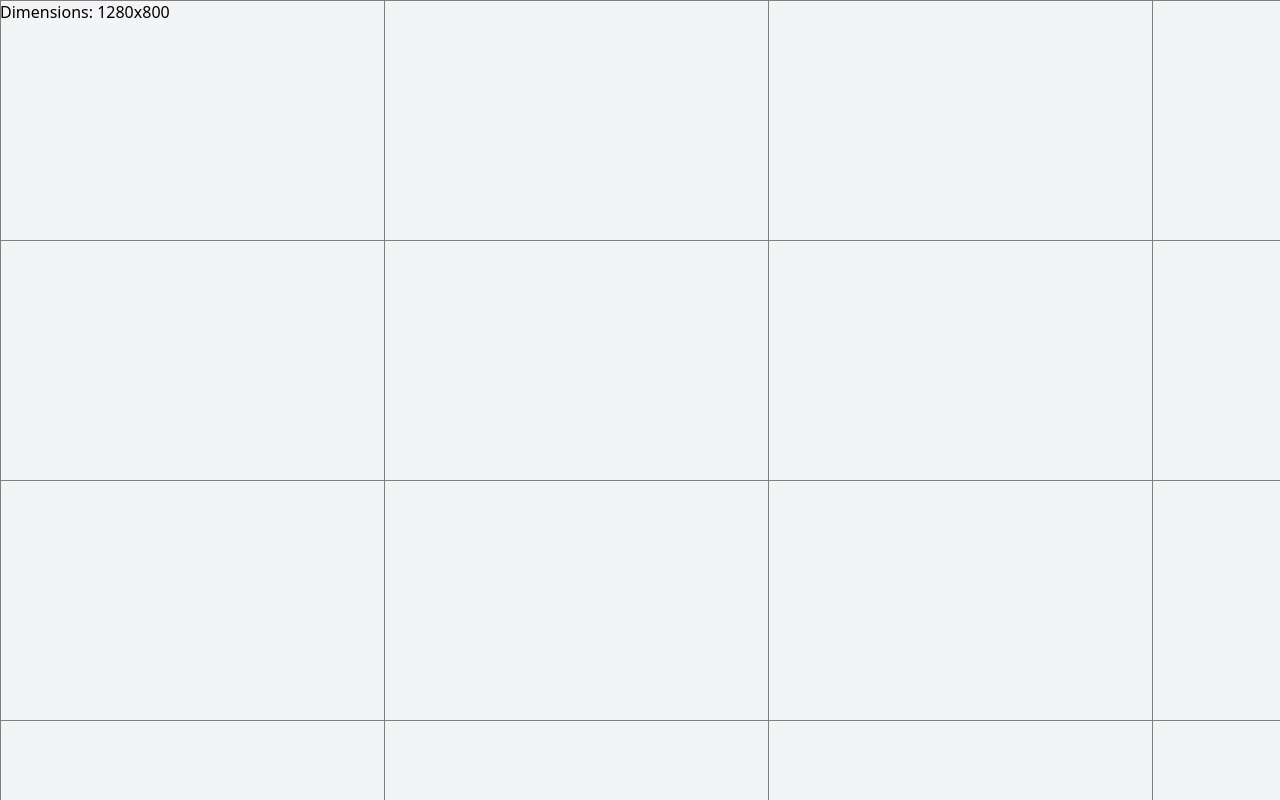
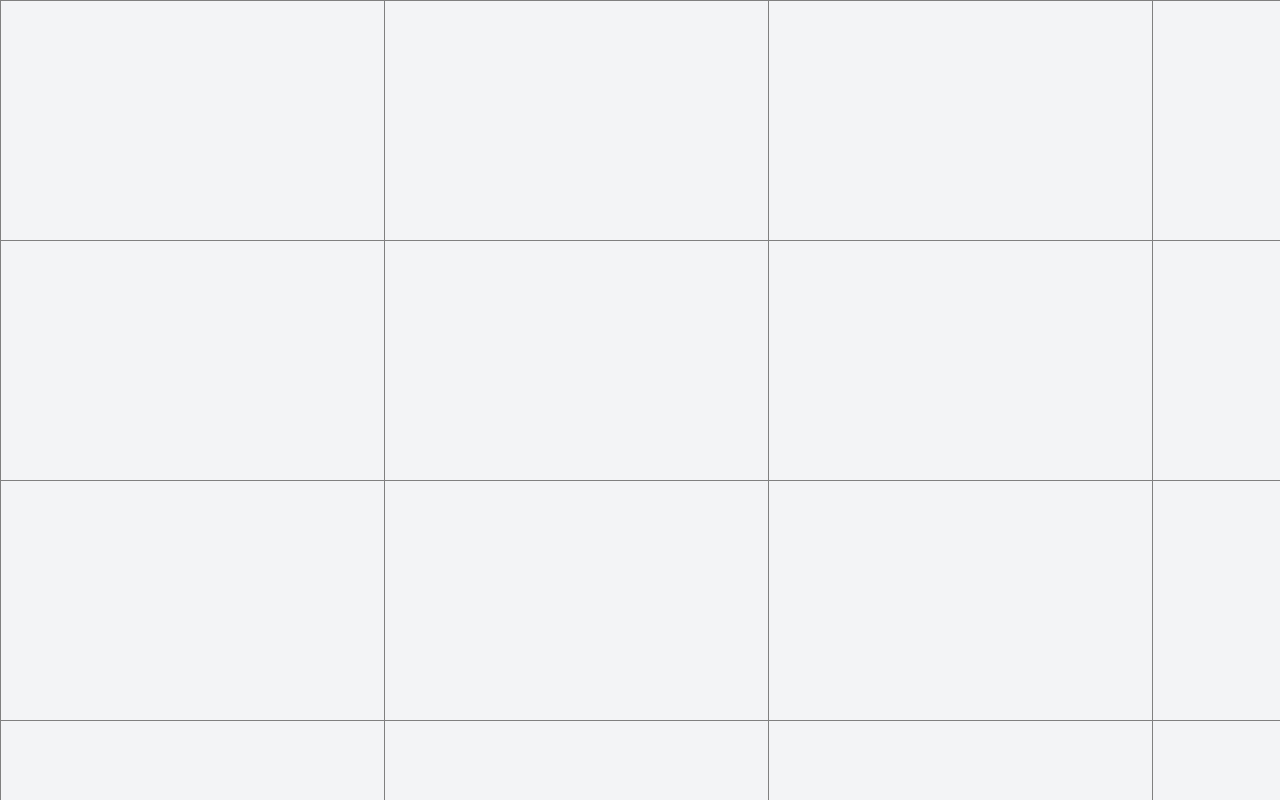
Before and after one commit to d-lach/zealy-test, a React (Vite) app: page / in a window 1280 px wide. Built offline with nearby package versions, Linux system fonts and the light colour scheme.

Commit message:
cleanup dev messages

```diff
--- a/src/components/MainScreen.js
+++ b/src/components/MainScreen.js
@@ -21,16 +21,8 @@ export const MainScreen = () => {
           "linear-gradient(to right, gray 1px, transparent 1px), linear-gradient(to bottom, gray 1px, transparent 1px)",
       }}
     >
-      <div>
-        Dimensions: {width}x{height}
-      </div>
       {reactions.map((reaction) => (
         <Reaction key={reaction.id} reaction={reaction} />
-      ))}
-      {reactions.map((pos, index) => (
-        <div key={index}>
-          Click at x: {pos.x}%, y: {pos.y}%
-        </div>
       ))}
     </div>
   );
```
